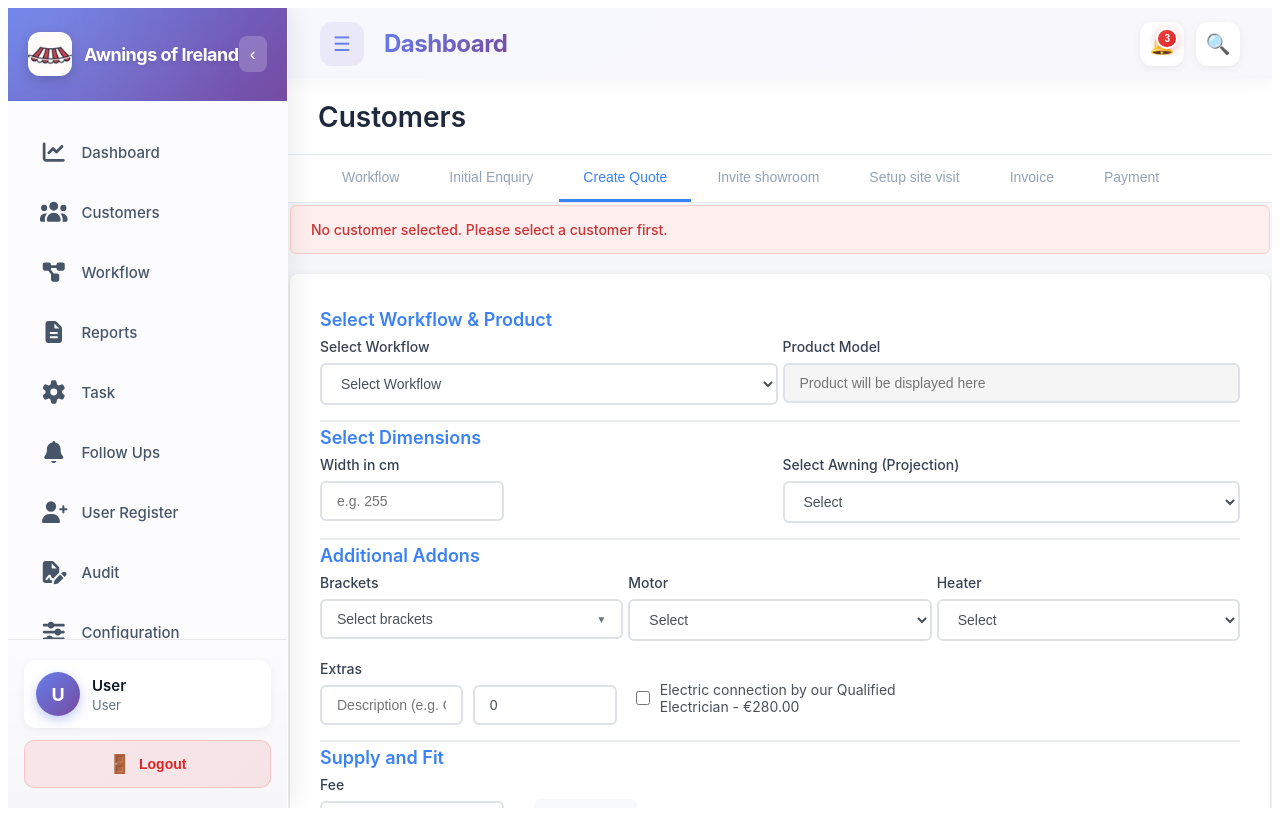
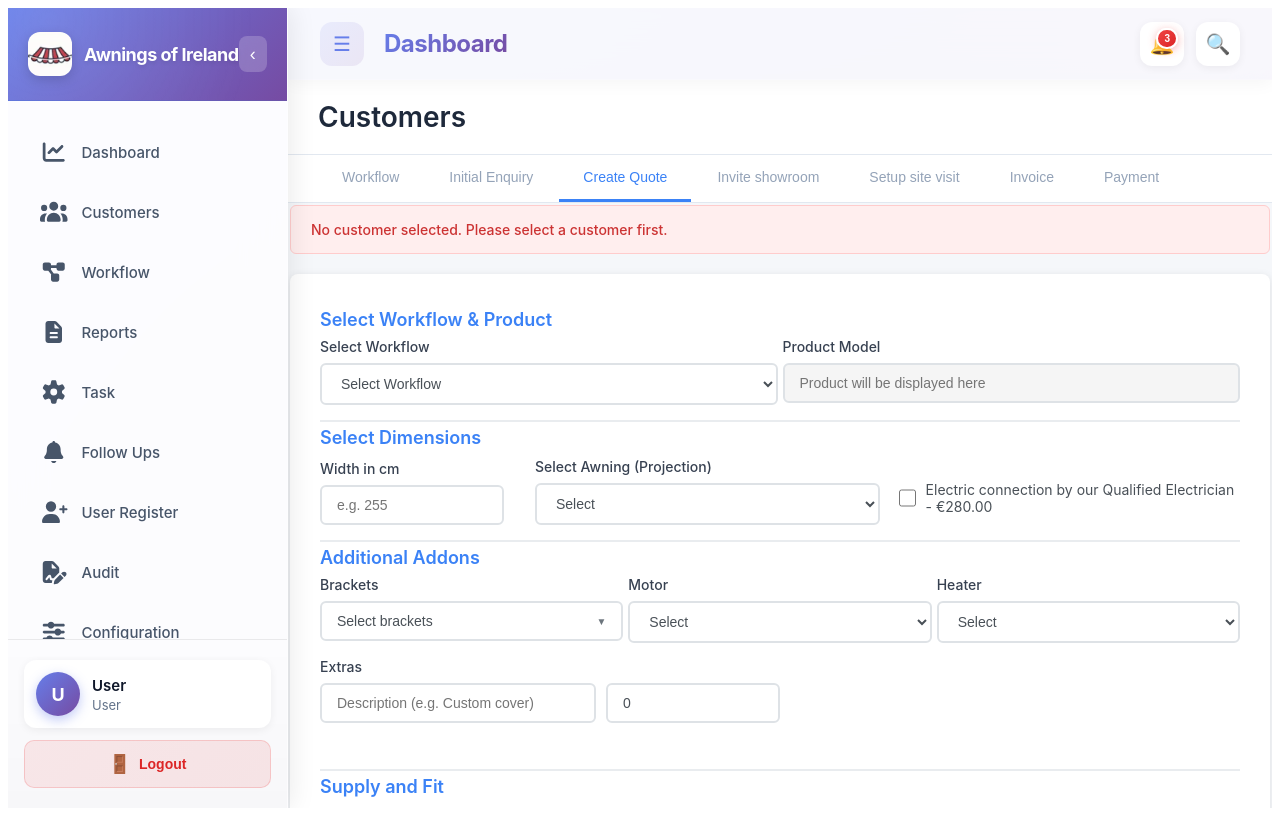
Before and after one commit to ranjith83/awnings-ireland, an Angular app: page /workflow/create-quote in a window 1280 px wide. Built offline with nearby package versions, Linux system fonts and the light colour scheme.

Commit message:
wIDTH FIX

```diff
--- a/src/workflow/create-quote.component/create-quote.component.css
+++ b/src/workflow/create-quote.component/create-quote.component.css
@@ -277,6 +277,80 @@
   margin-top: 4px;
   display: block;
   font-weight: 500;
+}
+
+/* Dimensions row — width + projection tight together + electrician on right */
+.dimensions-row {
+  display: grid;
+  grid-template-columns: 200px 1fr 1fr;
+  gap: 15px;
+  align-items: end;
+  margin-top: 5px;
+}
+
+.electrician-inline {
+  display: flex;
+  flex-direction: column;
+  justify-content: flex-end;
+}
+
+.electrician-inline .checkbox-label {
+  padding-bottom: 10px;
+}
+
+/* Extras full-width row */
+.extras-full-row {
+  display: block;
+}
+
+.extras-group-full {
+  width: 50%;
+}
+
+.extras-group-full .extras-row {
+  display: flex;
+  gap: 10px;
+}
+
+.extras-group-full .extras-description {
+  flex: 1;
+}
+
+.extras-group-full .extras-price {
+  width: 140px;
+  flex-shrink: 0;
+}
+
+/* Optional addon checkboxes row — evenly distributed */
+.addon-checks-row {
+  display: flex;
+  flex-wrap: wrap;
+  gap: 20px;
+  align-items: center;
+  padding: 12px 0 4px;
+}
+
+.addon-checks-row .form-group {
+  flex: 1 1 200px;
+  min-width: 0;
+}
+
+.addon-checks-row .checkbox-label {
+  display: flex;
+  align-items: center;
+  gap: 8px;
+  font-size: 14px;
+  color: #495057;
+}
+
+@media (max-width: 768px) {
+  .dimensions-row {
+    grid-template-columns: 1fr;
+  }
+  .addon-checks-row {
+    flex-direction: column;
+    align-items: flex-start;
+  }
 }
 
 /* Table Section */
--- a/src/workflow/create-quote.component/create-quote.component.html
+++ b/src/workflow/create-quote.component/create-quote.component.html
@@ -37,7 +37,7 @@
     <!-- ══════════════════════ DIMENSIONS ══════════════════════════════ -->
     <div class="form-section">
       <h3 class="section-title">Select Dimensions</h3>
-      <div class="form-row">
+      <div class="dimensions-row">
         <div class="form-group">
           <label class="form-label">Width in cm</label>
           <input
@@ -48,9 +48,9 @@
             placeholder="e.g. 255"
             min="1"
             step="1">
-          <span class="width-hint" *ngIf="enteredWidthCm && selectedWidthCm">
-            Priced at standard width: {{ selectedWidthCm }} cm
-          </span>
+         <!-- <span class="width-hint" *ngIf="enteredWidthCm && selectedWidthCm">
+            Priced at standard width tier: {{ selectedWidthCm }} cm
+          </span> -->
         </div>
 
         <div class="form-group">
@@ -59,6 +59,15 @@
             <option [value]="null" disabled selected>Select</option>
             <option *ngFor="let projection of availableProjections$ | async" [value]="projection">{{ projection }}</option>
           </select>
+        </div>
+
+        <div class="form-group electrician-inline">
+          <label class="form-label" style="visibility:hidden;">Electrician</label>
+          <label class="checkbox-label">
+            <input type="checkbox" class="checkbox-input"
+              [(ngModel)]="includeElectrician" (change)="onElectricianChange()">
+            <span>Electric connection by our Qualified Electrician - €{{ electricianPrice | number:'1.2-2' }}</span>
+          </label>
         </div>
       </div>
     </div>
@@ -87,9 +96,6 @@
           </ng-container>
         </div>
 
-
-
-
         <div class="form-group">
           <label class="form-label">Motor</label>
           <select class="form-select" [(ngModel)]="selectedMotor" (change)="onMotorChange()">
@@ -112,8 +118,9 @@
         </div>
       </div>
 
-      <div class="form-row addon-bottom-row" style="margin-top:15px;">
-         <div class="form-group extras-group">
+      <!-- Extras full-width row -->
+      <div class="form-row extras-full-row" style="margin-top:15px;">
+        <div class="form-group extras-group-full">
           <label class="form-label">Extras</label>
           <div class="extras-row">
             <input
@@ -132,16 +139,11 @@
               step="0.01">
           </div>
         </div>
-        <div class="form-group">
-          <label class="form-label" style="visibility:hidden;">Electrician</label>
-          <label class="checkbox-label">
-            <input type="checkbox" class="checkbox-input"
-              [(ngModel)]="includeElectrician" (change)="onElectricianChange()">
-            <span>Electric connection by our Qualified Electrician - €{{ electricianPrice | number:'1.2-2' }}</span>
-          </label>
-        </div>
+      </div>
+
+      <!-- Optional addon checkboxes — only shown when product has data -->
+      <div class="form-row addon-checks-row" style="margin-top:15px;">
         <div class="form-group" *ngIf="hasRalSurcharge">
-          <label class="form-label" style="visibility:hidden;">RAL</label>
           <label class="checkbox-label">
             <input type="checkbox" class="checkbox-input"
               [(ngModel)]="includeRalSurcharge" (change)="onRalSurchargeChange()">
@@ -149,7 +151,6 @@
           </label>
         </div>
         <div class="form-group" *ngIf="hasShadePlus">
-          <label class="form-label" style="visibility:hidden;">Shadeplus</label>
           <label class="checkbox-label">
             <input type="checkbox" class="checkbox-input"
               [(ngModel)]="includeShadeplus" (change)="onShadeplusChange()">
@@ -157,7 +158,6 @@
           </label>
         </div>
         <div class="form-group" *ngIf="hasValanceStyle">
-          <label class="form-label" style="visibility:hidden;">Valance</label>
           <label class="checkbox-label">
             <input type="checkbox" class="checkbox-input"
               [(ngModel)]="includeValanceStyle" (change)="onValanceStyleChange()">
@@ -165,7 +165,6 @@
           </label>
         </div>
         <div class="form-group" *ngIf="hasWallSealing">
-          <label class="form-label" style="visibility:hidden;">Wall Sealing</label>
           <label class="checkbox-label">
             <input type="checkbox" class="checkbox-input"
               [(ngModel)]="includeWallSealing" (change)="onWallSealingChange()">
--- a/src/workflow/invoice.component/invoice.component.css
+++ b/src/workflow/invoice.component/invoice.component.css
@@ -416,6 +416,80 @@
   font-weight: 500;
 }
 
+/* Dimensions row — width + projection tight together + electrician on right */
+.dimensions-row {
+  display: grid;
+  grid-template-columns: 200px 1fr 1fr;
+  gap: 15px;
+  align-items: end;
+  margin-top: 5px;
+}
+
+.electrician-inline {
+  display: flex;
+  flex-direction: column;
+  justify-content: flex-end;
+}
+
+.electrician-inline .checkbox-label {
+  padding-bottom: 10px;
+}
+
+/* Extras full-width row */
+.extras-full-row {
+  display: block;
+}
+
+.extras-group-full {
+  width: 50%;
+}
+
+.extras-group-full .extras-row {
+  display: flex;
+  gap: 10px;
+}
+
+.extras-group-full .extras-description {
+  flex: 1;
+}
+
+.extras-group-full .extras-price {
+  width: 140px;
+  flex-shrink: 0;
+}
+
+/* Optional addon checkboxes — evenly distributed */
+.addon-checks-row {
+  display: flex;
+  flex-wrap: wrap;
+  gap: 20px;
+  align-items: center;
+  padding: 12px 0 4px;
+}
+
+.addon-checks-row .form-group {
+  flex: 1 1 200px;
+  min-width: 0;
+}
+
+.addon-checks-row .checkbox-label {
+  display: flex;
+  align-items: center;
+  gap: 8px;
+  font-size: 14px;
+  color: #374151;
+}
+
+@media (max-width: 768px) {
+  .dimensions-row {
+    grid-template-columns: 1fr;
+  }
+  .addon-checks-row {
+    flex-direction: column;
+    align-items: flex-start;
+  }
+}
+
 /* Custom checkbox dropdown for Brackets */
 .custom-dropdown {
   position: relative;
--- a/src/workflow/invoice.component/invoice.component.html
+++ b/src/workflow/invoice.component/invoice.component.html
@@ -53,7 +53,7 @@
     <!-- Select Dimensions -->
     <div class="form-section">
       <h3 class="section-title">Select Dimensions</h3>
-      <div class="form-row">
+      <div class="dimensions-row">
         <div class="form-group">
           <label class="form-label">Width in cm</label>
           <input
@@ -65,7 +65,7 @@
             min="1"
             step="1">
           <span class="width-hint" *ngIf="enteredWidthCm && selectedWidthCm">
-            Priced at standard width: {{ selectedWidthCm }} cm
+            Priced at standard width tier: {{ selectedWidthCm }} cm
           </span>
         </div>
 
@@ -77,6 +77,18 @@
               {{ projection }}
             </option>
           </select>
+        </div>
+
+        <div class="form-group electrician-inline">
+          <label class="form-label" style="visibility:hidden;">Electrician</label>
+          <label class="checkbox-label">
+            <input
+              type="checkbox"
+              class="checkbox-input"
+              [(ngModel)]="includeElectrician"
+              (change)="onElectricianChange()">
+            <span>Electric connection by our Qualified Electrician - €{{ electricianPrice | number:'1.2-2' }}</span>
+          </label>
         </div>
       </div>
     </div>
@@ -105,10 +117,6 @@
           </ng-container>
         </div>
 
-
-
-
-
         <div class="form-group">
           <label class="form-label">Motor</label>
           <select class="form-select" [(ngModel)]="selectedMotor" (change)="onMotorChange()">
@@ -129,10 +137,11 @@
             </option>
           </select>
         </div>
+      </div>
 
-      </div>
-      <div class="form-row addon-bottom-row" style="margin-top:15px;">
-        <div class="form-group extras-group">
+      <!-- Extras full-width row -->
+      <div class="extras-full-row" style="margin-top:15px;">
+        <div class="form-group extras-group-full">
           <label class="form-label">Extras</label>
           <div class="extras-row">
             <input
@@ -151,56 +160,37 @@
               step="0.01">
           </div>
         </div>
-        <div class="form-group">
-          <label class="form-label" style="visibility:hidden;">Electrician</label>
+      </div>
+
+      <!-- Optional addon checkboxes — evenly distributed -->
+      <div class="addon-checks-row" style="margin-top:15px;">
+        <div class="form-group" *ngIf="hasRalSurcharge">
           <label class="checkbox-label">
-            <input
-              type="checkbox"
-              class="checkbox-input"
-              [(ngModel)]="includeElectrician"
-              (change)="onElectricianChange()">
-            <span>Electric connection by our Qualified Electrician - €{{ electricianPrice | number:'1.2-2' }}</span>
-          </label>
-        </div>
-        <div class="form-group" *ngIf="hasRalSurcharge">
-          <label class="form-label" style="visibility:hidden;">RAL</label>
-          <label class="checkbox-label">
-            <input
-              type="checkbox"
-              class="checkbox-input"
+            <input type="checkbox" class="checkbox-input"
               [(ngModel)]="includeRalSurcharge"
               (change)="onRalSurchargeChange()">
             <span>Surcharge for non-standard RAL colors</span>
           </label>
         </div>
         <div class="form-group" *ngIf="hasShadePlus">
-          <label class="form-label" style="visibility:hidden;">Shadeplus</label>
           <label class="checkbox-label">
-            <input
-              type="checkbox"
-              class="checkbox-input"
+            <input type="checkbox" class="checkbox-input"
               [(ngModel)]="includeShadeplus"
               (change)="onShadeplusChange()">
             <span>Shadeplus</span>
           </label>
         </div>
         <div class="form-group" *ngIf="hasValanceStyle">
-          <label class="form-label" style="visibility:hidden;">Valance</label>
           <label class="checkbox-label">
-            <input
-              type="checkbox"
-              class="checkbox-input"
+            <input type="checkbox" class="checkbox-input"
               [(ngModel)]="includeValanceStyle"
               (change)="onValanceStyleChange()">
             <span>Valance Style</span>
           </label>
         </div>
         <div class="form-group" *ngIf="hasWallSealing">
-          <label class="form-label" style="visibility:hidden;">Wall Sealing</label>
           <label class="checkbox-label">
-            <input
-              type="checkbox"
-              class="checkbox-input"
+            <input type="checkbox" class="checkbox-input"
               [(ngModel)]="includeWallSealing"
               (change)="onWallSealingChange()">
             <span>Wall Sealing Profile</span>
```
Also changed, not shown: src/workflow/create-quote.component/create-quote.component.ts (+8 -3 lines), src/workflow/invoice.component/invoice.component.ts (+6 -3 lines).
